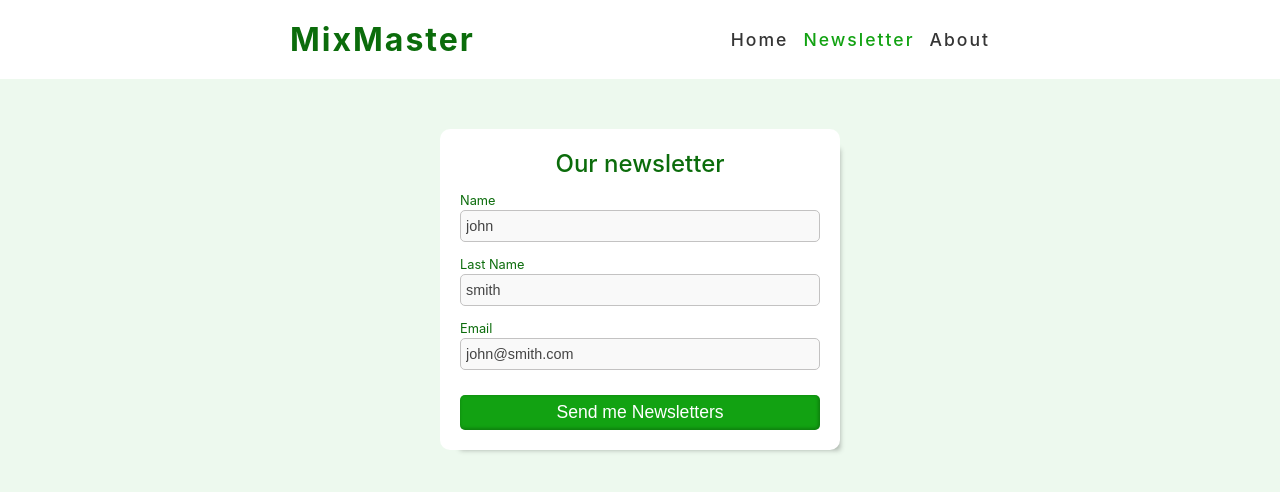
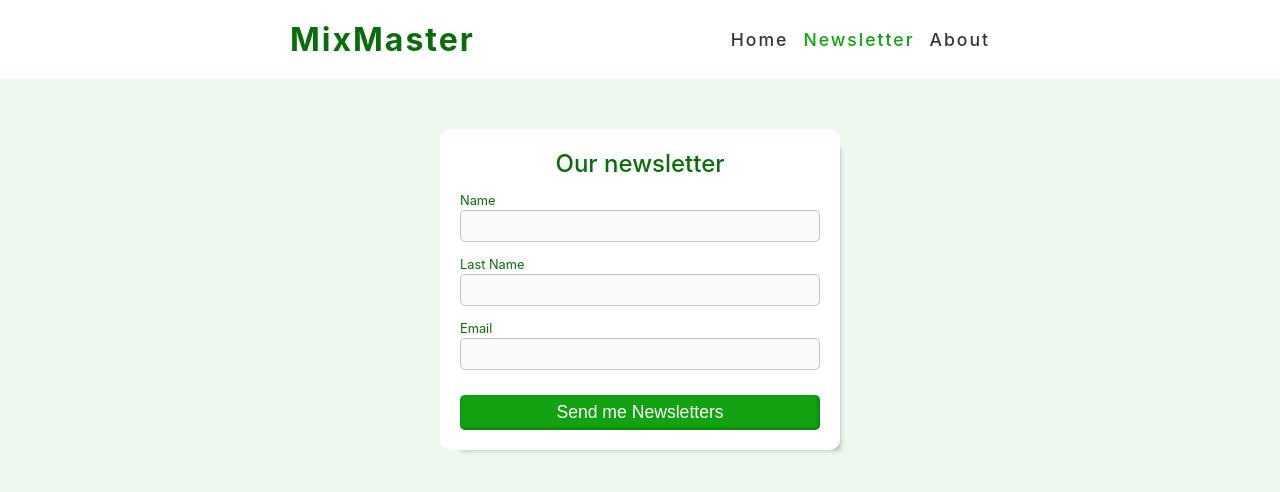
Before and after one commit to svvdovkina/cocktails, a React (Vite) app: page /newsletter in a window 1280 px wide. Shown: the top 492 px of the page. Built offline with nearby package versions, Linux system fonts and the light colour scheme.

Commit message:
setup action for newsletter form

```diff
--- a/src/App.jsx
+++ b/src/App.jsx
@@ -4,6 +4,7 @@ import './App.css'
 import {HomeLayout, About, Error, Landing, Cocktail, Newsletter, SinglePageError} from "./pages"
 import { loader as landingLoader } from './pages/Landing';
 import {loader as singleCocktailLoader} from './pages/Cocktail';
+import { action as newsletterAction } from './pages/Newsletter';
 
 const router = createBrowserRouter([
   {
@@ -25,7 +26,8 @@ const router = createBrowserRouter([
       },
       {
         path: '/newsletter',
-        element: <Newsletter/>
+        element: <Newsletter/>,
+        action: newsletterAction
       },
       {
         path: '/about',
--- a/src/pages/Newsletter.jsx
+++ b/src/pages/Newsletter.jsx
@@ -1,32 +1,72 @@
+import { Form, redirect, useNavigation } from "react-router-dom"
 import styled from "styled-components"
 
+export const action = async ({request}) =>{
+    const formData = await request.formData();
+    const data = Object.fromEntries(formData);
+    console.log(data);
+
+    //post requiest to actual api
+
+    return redirect('/');
+}
+
 const Newsletter = ()=>{
-    return <Wrapper><form action="">
+
+    const navigation = useNavigation();
+    const isSubmitting = navigation.state === 'submitting';
+
+    return <Wrapper><Form method="POST">
         <h4>Our newsletter</h4>
         {/*name*/}
         <div className="form-row">
-            <label htmlFor="name" className="form-label">
+            <label
+            htmlFor="name"
+            className="form-label">
                 name
             </label>
-            <input type="text" className="from-input" name="name" id="name" defaultValue="john" />
+            <input
+            type="text"
+            className="from-input"
+            required
+            name="name"
+            id="name"  />
         </div>
          {/*last name*/}
          <div className="form-row">
-            <label htmlFor="lastName" className="form-label">
+            <label
+            htmlFor="lastName"
+            className="form-label">
                 last name
             </label>
-            <input type="text" className="from-input" name="lastName" id="lastName" defaultValue="smith" />
+            <input
+            type="text"
+            className="from-input"
+            name="lastName"
+            id="lastName"  />
         </div>
 
         {/*email*/}
         <div className="form-row">
-            <label htmlFor="email" className="form-label">
+            <label
+            htmlFor="email"
+            className="form-label">
                 email
             </label>
-            <input type="email" className="from-input" name="email" id="email" defaultValue="john@smith.com" />
+            <input
+            type="email"
+            className="from-input"
+            name="email"
+            id="email"
+            required />
         </div>
-        <button type="submit" className="btn">Send me Newsletters</button>
-    </form>
+        <button
+        type="submit"
+        className="btn"
+        disabled={isSubmitting}>
+            {isSubmitting ? "Subscribing" : "Send me Newsletters"}
+        </button>
+    </Form>
     </Wrapper>
 }
 
```
